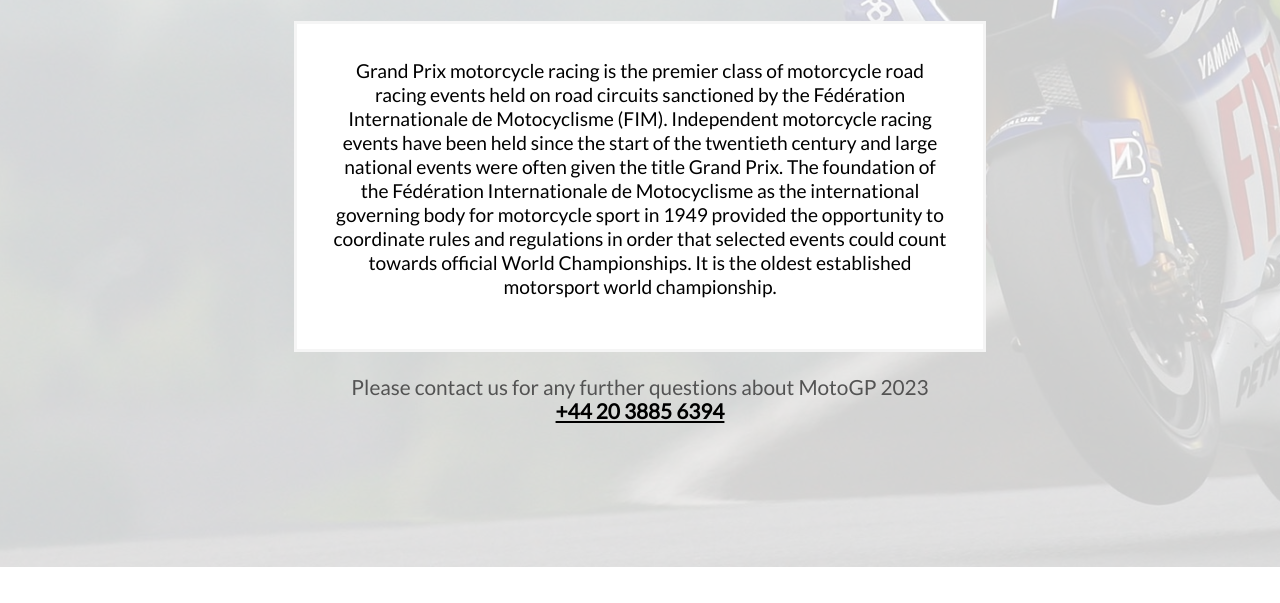
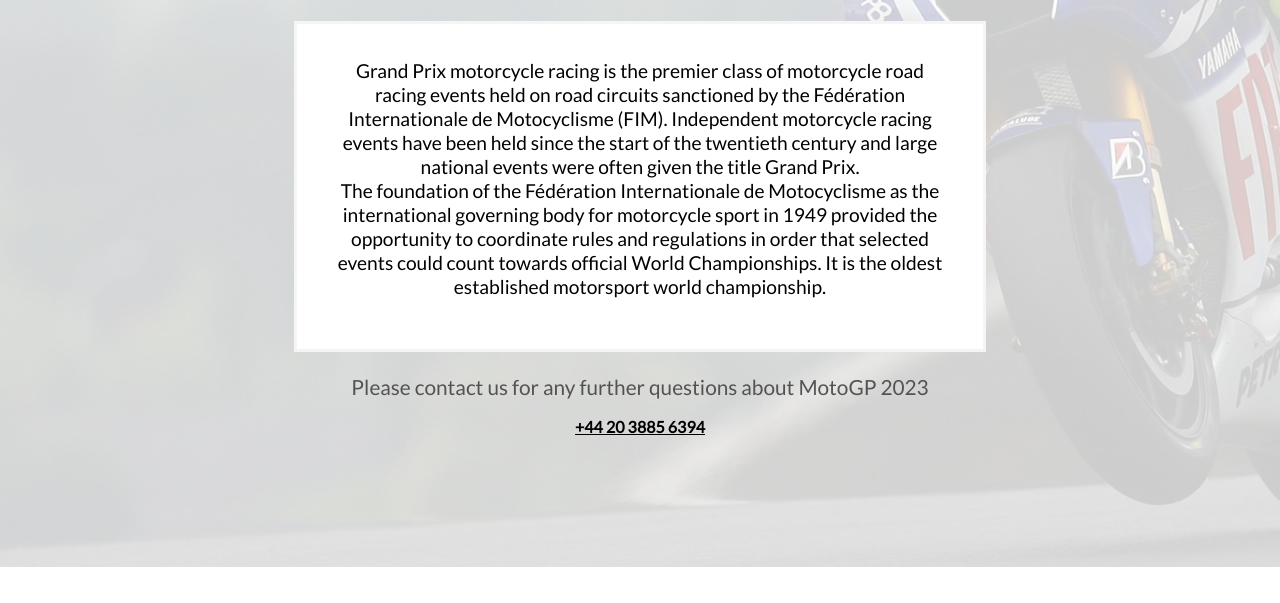
Before and after one commit to GhausAliKhan/First-Capstone-Project, a website: page about.html in a window 1280 px wide. Shown: the part 627-1230 px from the top of the page. Drawn offline with nearby package versions, Linux system fonts and the light colour scheme.

Commit message:
Small changes for better UI

```diff
--- a/about.html
+++ b/about.html
@@ -66,18 +66,24 @@
             <div class="aboutDetail">
                 <p>
                     Grand Prix motorcycle racing is the premier class of motorcycle road racing events held on road
-                    circuits sanctioned by the Fédération Internationale de Motocyclisme (FIM). Independent motorcycle
-                    racing events have been held since the start of the twentieth century and large national events
-                    were often given the title Grand Prix. The foundation of the Fédération Internationale de
-                    Motocyclisme as the international governing body for motorcycle sport in 1949 provided the
-                    opportunity to coordinate rules and regulations in order that selected events could count towards
-                    official World Championships. It is the oldest established motorsport world championship.
+                    circuits sanctioned by the Fédération Internationale de Motocyclisme (FIM). Independent
+                    motorcycle
+                    racing events have been held since the start of the twentieth century
+                    and large national events
+                    were often given the title Grand Prix. <br>
+                    <span class="aboutDetailspan">
+                        The foundation of the Fédération Internationale de Motocyclisme as the international governing
+                        body for motorcycle sport in 1949 provided the
+                        opportunity to coordinate rules and regulations in order that selected events could count
+                        towards
+                        official World Championships. It is the oldest established motorsport world championship.
+                    </span>
                 </p>
             </div>
             <p class="contact">
-                Please contact us for any further questions about MotoGP 2023<br>
-                <a href="https://www.motogp.com/" type="tel">+44 20 3885 6394</a>
+                Please contact us for any further questions about MotoGP 2023
             </p>
+            <a href="https://www.motogp.com/" type="tel">+44 20 3885 6394</a>
         </section>
 
         <section class="logoDiv">
--- a/style.css
+++ b/style.css
@@ -277,6 +277,10 @@ nav {
   padding-bottom: 10%;
 }
 
+.sponsorList img {
+  filter: grayscale(1);
+}
+
 .sponsors {
   width: 30%;
   margin-bottom: 5%;
@@ -334,15 +338,19 @@ footer {
   line-height: 1.5rem;
 }
 
+.aboutDetailspan {
+  display: none;
+}
+
 .contact {
   text-align: center;
   width: 80%;
   color: #535353;
-  font-size: 0.8rem;
+  font-size: 0.9rem;
   line-height: 1.5rem;
 }
 
-.contact a {
+.about a {
   color: black;
   font-weight: 700;
 }
@@ -677,6 +685,10 @@ footer {
     margin-top: 3%;
   }
 
+  .aboutDetailspan {
+    display: block;
+  }
+
   .contact {
     font-size: 1.3rem;
     width: 60%;
```
Also changed, not shown: index.html (+2 -1 lines).
